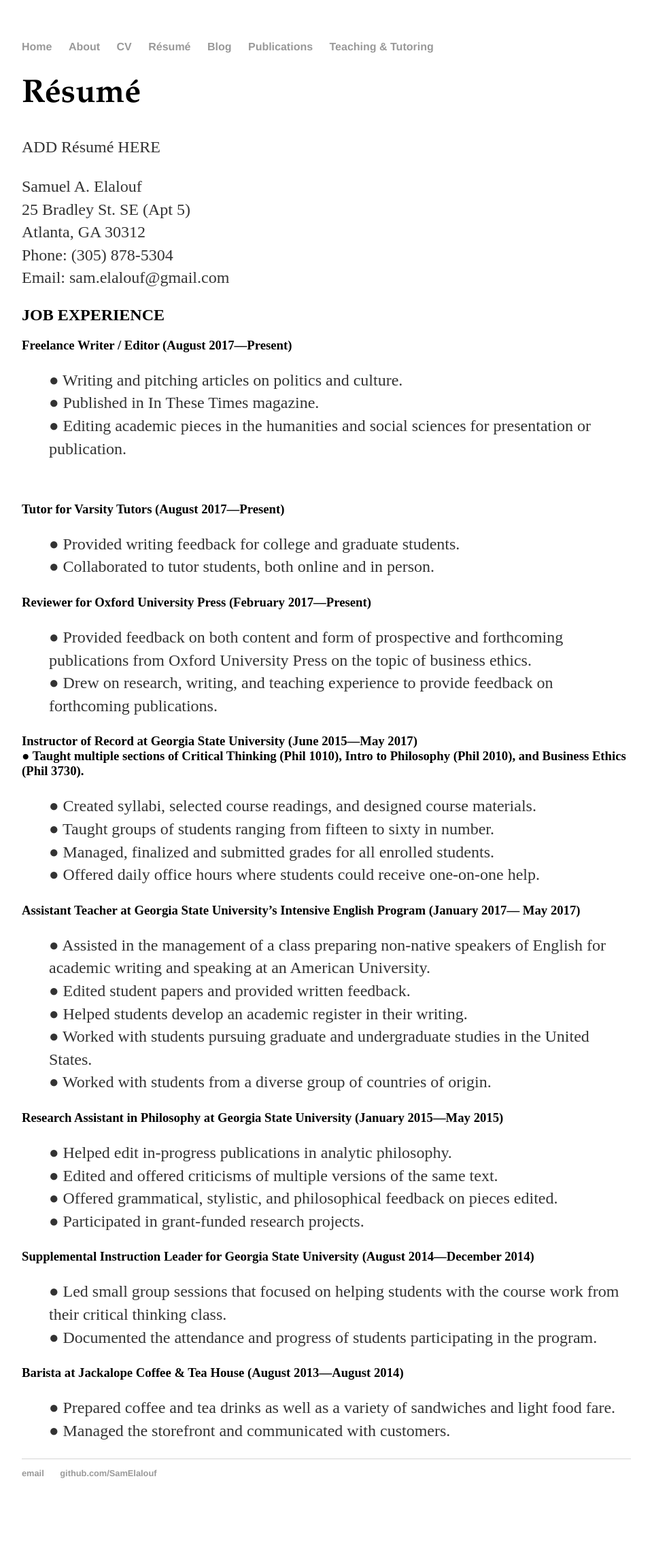
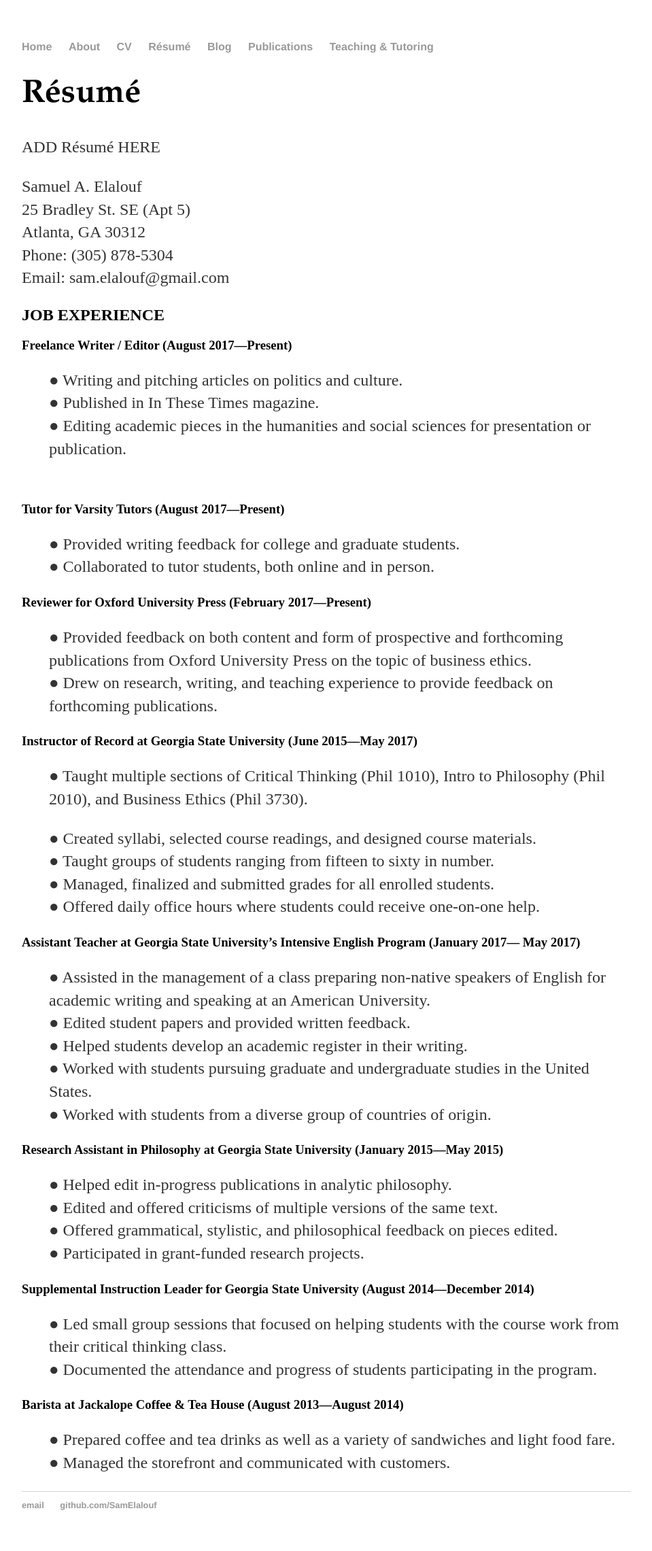
Before and after one commit to SamElalouf/samelalouf.github.io, a Jekyll site: the page built from resume/index.html, in a window 1280 px wide. Shown: the whole page at 68% size, without its empty margins (160-1119 px from the left). Built offline with Jekyll 4.4.1, drawn with Linux system fonts in a browser that asks for light colours; before the commit the page ends 2234 px from its top, so only the background shows below that.

Commit message:
Update index.html

```diff
--- a/resume/index.html
+++ b/resume/index.html
@@ -27,7 +27,7 @@ publication.</p><br>
 ● Provided feedback on both content and form of prospective and forthcoming publications from Oxford University Press on the topic of business ethics.<br>
 ● Drew on research, writing, and teaching experience to provide feedback on forthcoming publications.<br>
 
-<h3>Instructor of Record at Georgia State University (June 2015—May 2017)<br>
+<h3>Instructor of Record at Georgia State University (June 2015—May 2017)</h3><p class="tab">
 ● Taught multiple sections of Critical Thinking (Phil 1010), Intro to Philosophy (Phil 2010), and Business Ethics (Phil 3730).</h3><p class="tab">
 ● Created syllabi, selected course readings, and designed course materials.<br>
 ● Taught groups of students ranging from fifteen to sixty in number.<br>
```
